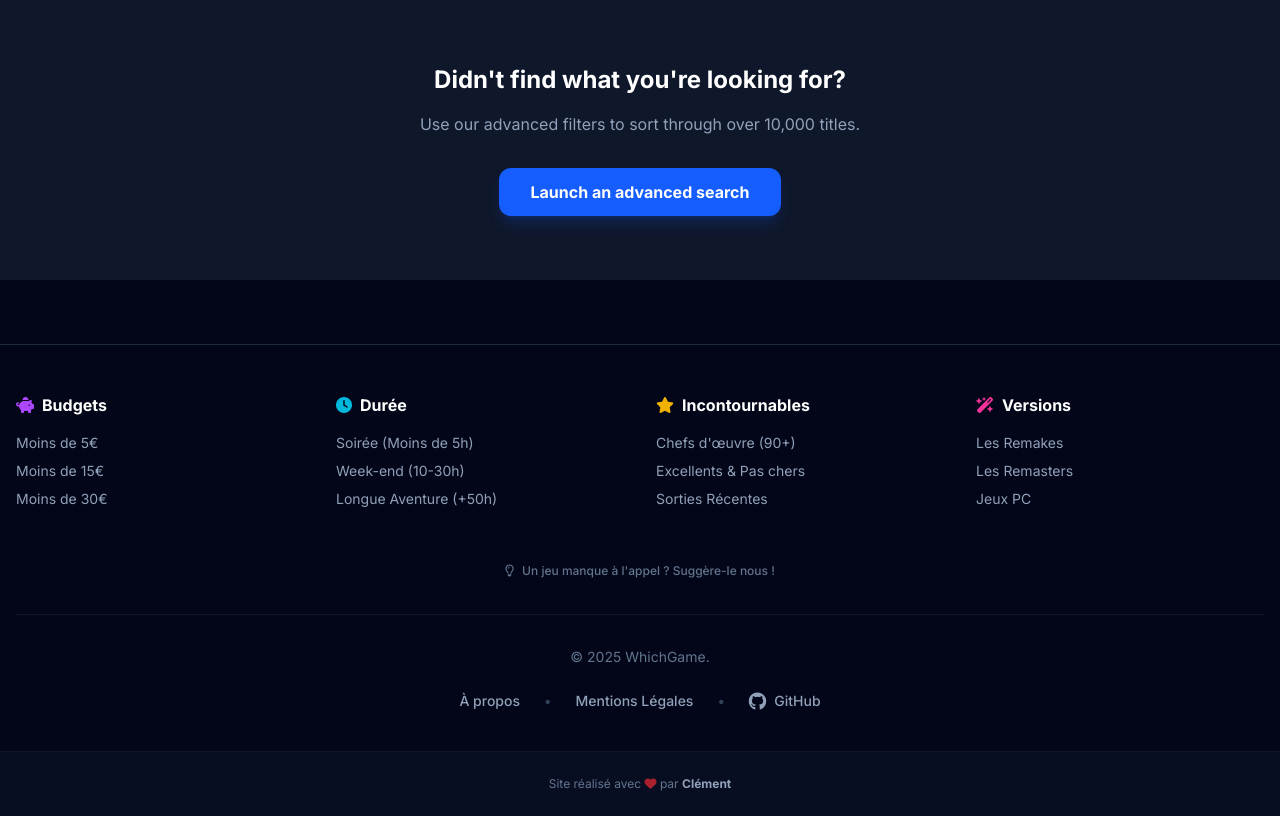
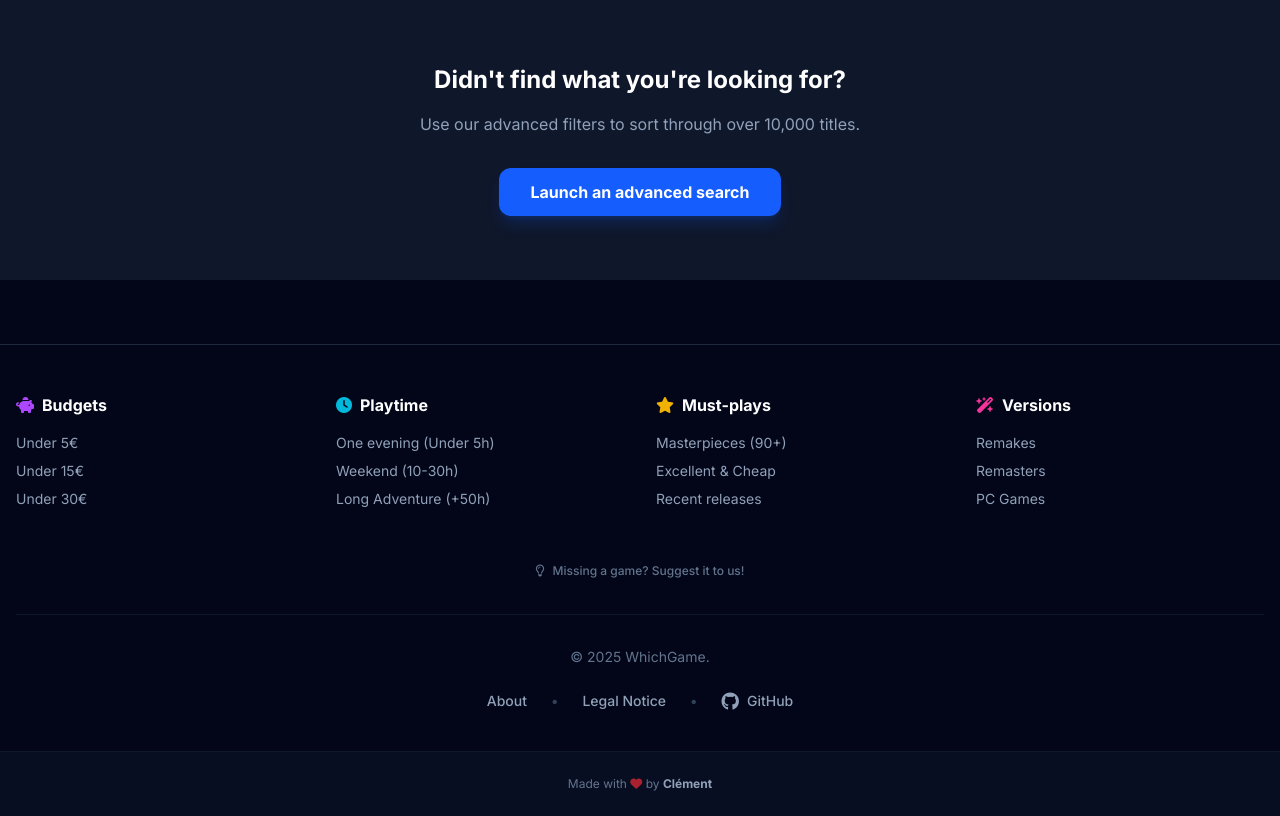
Before and after one commit to ClementLazzarini/WhichGame, a Django app: page / in a window 1280 px wide. Shown: the part 997-1813 px from the top of the page. Run offline with Django 4.2, Linux system fonts and the light colour scheme; data that the repository does not hold is empty; style sheets or scripts are compiled from the project's sources; some libraries are stand-ins or nearby versions.

Commit message:
Localize templates and update i18n setup
Replace hard-coded French copy in templates/base.html with {% trans %} tags and set <html lang> to LANGUAGE_CODE to enable runtime localization. Update OG/twitter meta, title and descriptions to use translations. Add/refresh French translations in locale/fr (PO/MO) and bump POT-Creation-Date. Tidy config/urls.py i18n-related routes/comments and ensure URL patterns use i18n_patterns (keep prefix_default_language=False).

```diff
--- a/templates/base.html
+++ b/templates/base.html
@@ -2,28 +2,27 @@
 {% load i18n %}
 {% load tailwind_tags %}
 <!DOCTYPE html>
-<html lang="fr" class="scroll-smooth">
+<html lang="{{ LANGUAGE_CODE }}" class="scroll-smooth">
 <head>
     <meta charset="UTF-8">
     <meta name="viewport" content="width=device-width, initial-scale=1.0">
 
-    <title>{% block title %}WhichGame - Trouve ta prochaine pépite{% endblock %}</title>
-    <meta name="description" content="{% block meta_description %}Ne perdez plus de temps à chercher. Trouvez les meilleurs jeux vidéo selon votre budget, votre temps de jeu et vos plateformes (PC, PS5, Switch, Xbox).{% endblock %}">
+    <title>{% block title %}WhichGame - {% trans "Find your next adventure" %}{% endblock %}</title>
+    <meta name="description" content="{% block meta_description %}{% trans 'Stop wasting time searching. Find the best video games based on your budget, playtime, and platforms (PC, PS5, Switch, Xbox).' %}{% endblock %}">
     <meta name="author" content="Clément Lazzarini">
     <link rel="shortcut icon" type="image/png" href="{% static 'images/favicon.png' %}"/>
     <meta name="google-site-verification" content="_TRGAtDzQ2zdo3q8Lq22KbU5DZiLynBf8p_ZNrB0RYU" />
 
     <meta property="og:type" content="website">
     <meta property="og:url" content="https://www.whichgame.app/">
-    <meta property="og:title" content="WhichGame : Trouvez le jeu vidéo idéal selon votre budget">
-
-    <meta property="og:description" content="Ne perdez plus d'heures à choisir. Filtrez par prix, durée de vie et plateforme pour découvrir les meilleures pépites notées sur PC, Switch, PS5 et Xbox.">
+    <meta property="og:title" content="{% trans 'WhichGame: Find the perfect video game for your budget' %}">
+    <meta property="og:description" content="{% trans 'Stop wasting hours choosing. Filter by price, lifespan, and platform to discover the best-rated gems on PC, Switch, PS5, and Xbox.' %}">
     <meta property="og:image" content="https://www.whichgame.app{% static 'images/social-share.png' %}">
 
     <meta property="twitter:card" content="summary_large_image">
     <meta property="twitter:url" content="https://www.whichgame.app/">
-    <meta property="twitter:title" content="WhichGame : Trouvez le jeu vidéo idéal selon votre budget">
-    <meta property="twitter:description" content="Ne perdez plus d'heures à choisir. Filtrez par prix, durée de vie et plateforme pour découvrir les meilleures pépites notées sur PC, Switch, PS5 et Xbox.">
+    <meta property="twitter:title" content="{% trans 'WhichGame: Find the perfect video game for your budget' %}">
+    <meta property="twitter:description" content="{% trans 'Stop wasting hours choosing. Filter by price, lifespan, and platform to discover the best-rated gems on PC, Switch, PS5, and Xbox.' %}">
     <meta property="twitter:image" content="https://www.whichgame.app{% static 'images/social-share.png' %}">
 
     <link rel="preconnect" href="https://fonts.googleapis.com">
@@ -82,7 +81,7 @@
             <div class="absolute inset-2 border-t-4 border-purple-500 border-solid rounded-full animate-spin" style="animation-direction: reverse; animation-duration: 1s;"></div>
         </div>
 
-        <p class="text-white font-bold text-lg animate-pulse">Recherche des pépites...</p>
+        <p class="text-white font-bold text-lg animate-pulse">{% trans "Searching for gems..." %}</p>
     </div>
 
     {% include 'includes/navbar.html' %}
@@ -98,68 +97,68 @@
             <div class="grid grid-cols-2 md:grid-cols-4 gap-8 mb-12 text-left">
                 <div>
                     <h3 class="text-white font-bold mb-4 flex items-center gap-2">
-                        <i class="fa-solid fa-piggy-bank text-purple-500"></i> Budgets
+                        <i class="fa-solid fa-piggy-bank text-purple-500"></i> {% trans "Budgets" %}
                     </h3>
                     <ul class="space-y-2 text-sm">
                         <li>
-                            <a href="{% url 'game_list' %}?price_max=5" class="text-slate-400 hover:text-purple-400 transition-colors">Moins de 5€</a>
+                            <a href="{% url 'game_list' %}?price_max=5" class="text-slate-400 hover:text-purple-400 transition-colors">{% trans "Under 5€" %}</a>
                         </li>
                         <li>
-                            <a href="{% url 'game_list' %}?price_max=15" class="text-slate-400 hover:text-purple-400 transition-colors">Moins de 15€</a>
+                            <a href="{% url 'game_list' %}?price_max=15" class="text-slate-400 hover:text-purple-400 transition-colors">{% trans "Under 15€" %}</a>
                         </li>
                         <li>
-                            <a href="{% url 'game_list' %}?price_max=30" class="text-slate-400 hover:text-purple-400 transition-colors">Moins de 30€</a>
+                            <a href="{% url 'game_list' %}?price_max=30" class="text-slate-400 hover:text-purple-400 transition-colors">{% trans "Under 30€" %}</a>
                         </li>
                     </ul>
                 </div>
 
                 <div>
                     <h3 class="text-white font-bold mb-4 flex items-center gap-2">
-                        <i class="fa-solid fa-clock text-cyan-500"></i> Durée
+                        <i class="fa-solid fa-clock text-cyan-500"></i> {% trans "Playtime" %}
                     </h3>
                     <ul class="space-y-2 text-sm">
                         <li>
-                            <a href="{% url 'game_list' %}?playtime_max=5" class="text-slate-400 hover:text-cyan-400 transition-colors">Soirée (Moins de 5h)</a>
+                            <a href="{% url 'game_list' %}?playtime_max=5" class="text-slate-400 hover:text-cyan-400 transition-colors">{% trans "One evening (Under 5h)" %}</a>
                         </li>
                         <li>
-                            <a href="{% url 'game_list' %}?playtime_min=10&playtime_max=30" class="text-slate-400 hover:text-cyan-400 transition-colors">Week-end (10-30h)</a>
+                            <a href="{% url 'game_list' %}?playtime_min=10&playtime_max=30" class="text-slate-400 hover:text-cyan-400 transition-colors">{% trans "Weekend (10-30h)" %}</a>
                         </li>
                         <li>
-                            <a href="{% url 'game_list' %}?playtime_min=50" class="text-slate-400 hover:text-cyan-400 transition-colors">Longue Aventure (+50h)</a>
+                            <a href="{% url 'game_list' %}?playtime_min=50" class="text-slate-400 hover:text-cyan-400 transition-colors">{% trans "Long Adventure (+50h)" %}</a>
                         </li>
                     </ul>
                 </div>
 
                 <div>
                     <h3 class="text-white font-bold mb-4 flex items-center gap-2">
-                        <i class="fa-solid fa-star text-yellow-500"></i> Incontournables
+                        <i class="fa-solid fa-star text-yellow-500"></i> {% trans "Must-plays" %}
                     </h3>
                     <ul class="space-y-2 text-sm">
                         <li>
-                            <a href="{% url 'game_list' %}?rating_min=90" class="text-slate-400 hover:text-yellow-400 transition-colors">Chefs d'œuvre (90+)</a>
+                            <a href="{% url 'game_list' %}?rating_min=90" class="text-slate-400 hover:text-yellow-400 transition-colors">{% trans "Masterpieces (90+)" %}</a>
                         </li>
                         <li>
-                            <a href="{% url 'game_list' %}?rating_min=80&price_max=20" class="text-slate-400 hover:text-yellow-400 transition-colors">Excellents & Pas chers</a>
+                            <a href="{% url 'game_list' %}?rating_min=80&price_max=20" class="text-slate-400 hover:text-yellow-400 transition-colors">{% trans "Excellent & Cheap" %}</a>
                         </li>
                         <li>
-                            <a href="{% url 'game_list' %}?year_min=2023" class="text-slate-400 hover:text-yellow-400 transition-colors">Sorties Récentes</a>
+                            <a href="{% url 'game_list' %}?year_min=2023" class="text-slate-400 hover:text-yellow-400 transition-colors">{% trans "Recent releases" %}</a>
                         </li>
                     </ul>
                 </div>
 
                 <div>
                     <h3 class="text-white font-bold mb-4 flex items-center gap-2">
-                        <i class="fa-solid fa-wand-magic-sparkles text-pink-500"></i> Versions
+                        <i class="fa-solid fa-wand-magic-sparkles text-pink-500"></i> {% trans "Versions" %}
                     </h3>
                     <ul class="space-y-2 text-sm">
                         <li>
-                            <a href="{% url 'game_list' %}?search=Remake" class="text-slate-400 hover:text-pink-400 transition-colors">Les Remakes</a>
+                            <a href="{% url 'game_list' %}?search=Remake" class="text-slate-400 hover:text-pink-400 transition-colors">{% trans "Remakes" %}</a>
                         </li>
                         <li>
-                            <a href="{% url 'game_list' %}?search=Remaster" class="text-slate-400 hover:text-pink-400 transition-colors">Les Remasters</a>
+                            <a href="{% url 'game_list' %}?search=Remaster" class="text-slate-400 hover:text-pink-400 transition-colors">{% trans "Remasters" %}</a>
                         </li>
                         <li>
-                            <a href="{% url 'game_list' %}?platform=PC" class="text-slate-400 hover:text-pink-400 transition-colors">Jeux PC</a>
+                            <a href="{% url 'game_list' %}?platform=PC" class="text-slate-400 hover:text-pink-400 transition-colors">{% trans "PC Games" %}</a>
                         </li>
                     </ul>
                 </div>
@@ -172,7 +171,7 @@
                 class="inline-flex items-center gap-2 text-xs font-medium text-slate-500 hover:text-blue-400 transition-colors border-b border-transparent hover:border-blue-400 border-dashed pb-0.5"
                 >
                     <i class="fa-regular fa-lightbulb"></i>
-                    Un jeu manque à l'appel ? Suggère-le nous !
+                    {% trans "Missing a game? Suggest it to us!" %}
                 </a>
             </div>
 
@@ -184,11 +183,11 @@
 
             <div class="flex flex-wrap justify-center gap-6 text-sm font-medium mb-10">
                 <a href="{% url 'about' %}" class="text-slate-400 hover:text-white transition-colors duration-200 hover:underline decoration-blue-500 underline-offset-4">
-                    À propos
+                    {% trans "About" %}
                 </a>
                 <span class="text-slate-700 hidden sm:inline">•</span>
                 <a href="{% url 'legal' %}" class="text-slate-400 hover:text-white transition-colors duration-200 hover:underline decoration-blue-500 underline-offset-4">
-                    Mentions Légales
+                    {% trans "Legal Notice" %}
                 </a>
                 <span class="text-slate-700 hidden sm:inline">•</span>
                 <a href="https://github.com/ClementLazzarini" target="_blank" rel="noopener noreferrer" class="text-slate-400 hover:text-white transition-colors duration-200 flex items-center gap-2 hover:underline decoration-blue-500 underline-offset-4">
@@ -200,7 +199,7 @@
         <div class="border-t border-slate-900 bg-slate-900/50 py-6">
             <div class="max-w-6xl mx-auto px-4 text-center">
                 <p class="text-xs text-slate-500">
-                    Site réalisé avec <i class="fa-solid fa-heart text-red-500 animate-pulse"></i> par
+                    {% trans "Made with" %} <i class="fa-solid fa-heart text-red-500 animate-pulse"></i> {% trans "by" %}
                     <a href="https://www.clementlazzarini.com/" class="font-bold text-slate-400 hover:text-fuchsia-500 transition-colors" target="_blank">
                         Clément
                     </a>
```
Also changed, not shown: config/urls.py (+2 -9 lines), locale/fr/LC_MESSAGES/django.po, 1 other file.
